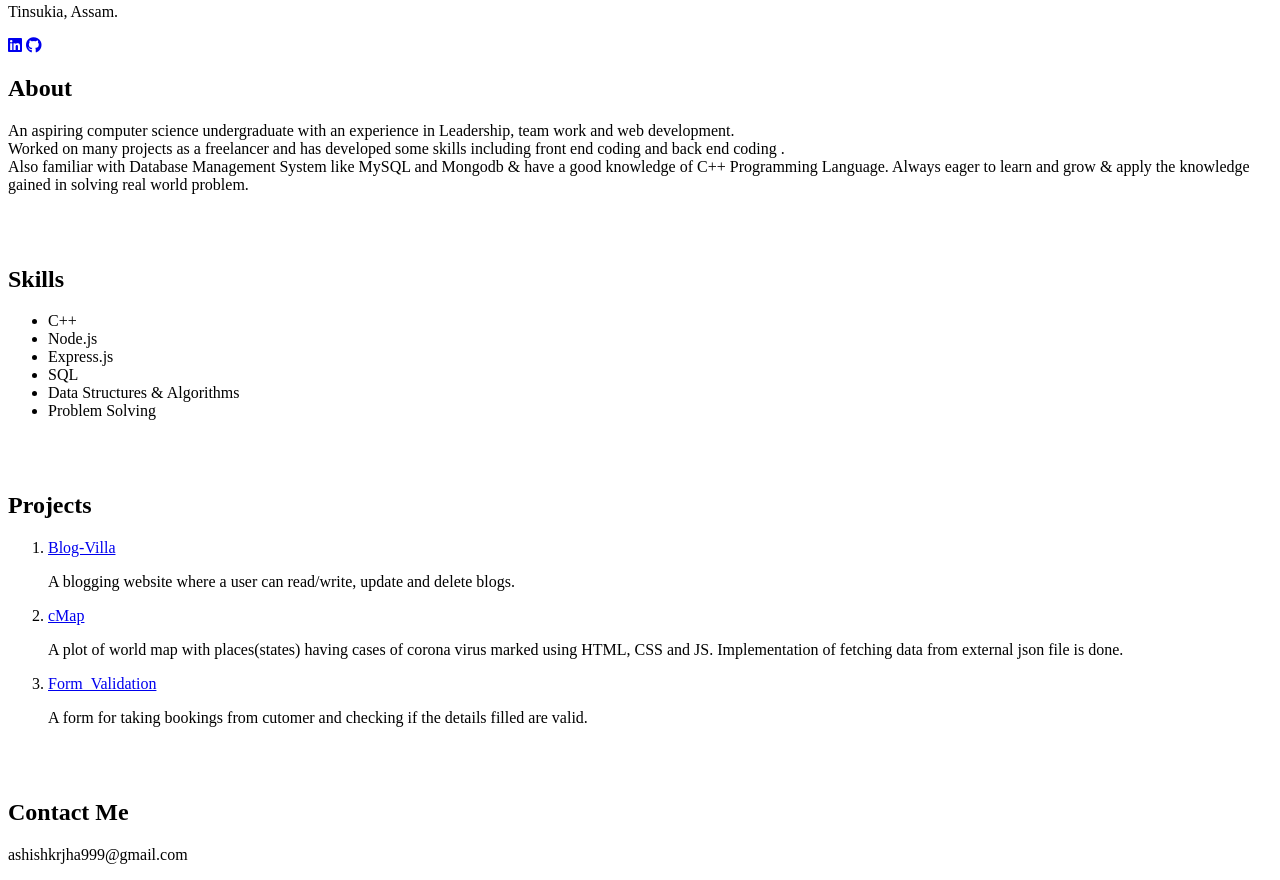
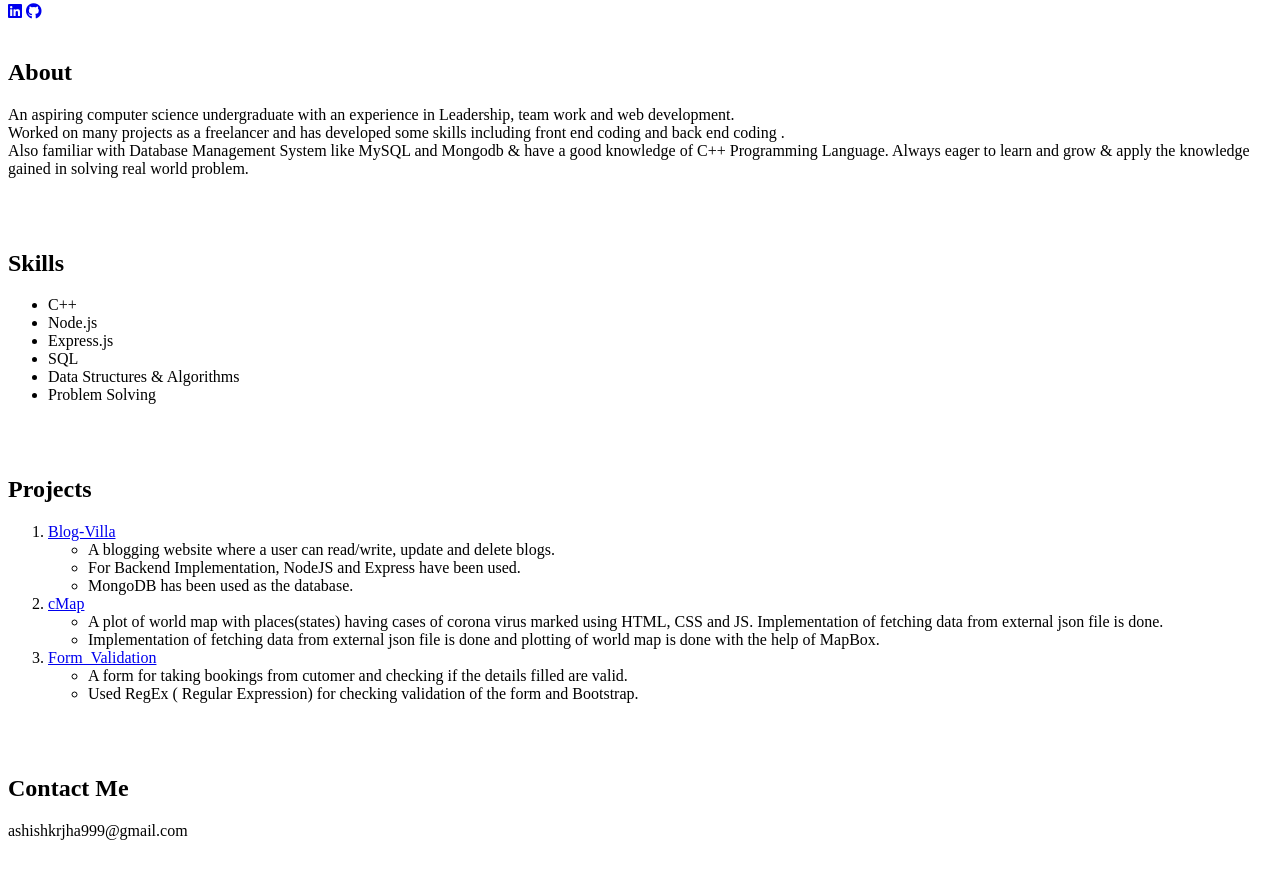
Before and after one commit to AJ-533/PORTFOLIO, a plain HTML site: page index.html in a window 1280 px wide. Shown: the part 426-1306 px from the top of the page. After the commit the page ends 1282 px from the top, so only its background shows below. Drawn offline with Linux system fonts and the light colour scheme; some icons are missing.

Commit message:
Update index.html

```diff
--- a/index.html
+++ b/index.html
@@ -17,10 +17,10 @@
             <!-- <i class="fas fa-code fa-5x white"></i> -->
             <img src="PP_Photo.jpg" alt="Seems like it's Ashish..." width="300" height="350">
             <h2>Hey, This is Ashish here....Wanna know me?.... Read about me below :)</h2>
-            <p>Tinsukia, Assam.</p>
             <a href="https://www.linkedin.com/in/ashish-kumar-jha-b316321a0/"><i class="fab fa-linkedin"></i></a>
             <a href="https://www.github.com/AJ-533"><i class="fab fa-github"></i></a>
         </div>
+        <br>
         <div class="section-2">
             <h2>About</h2>
             <p>An aspiring computer science undergraduate with an experience in Leadership, team work and web
@@ -47,15 +47,27 @@
             <ol>
                 <li><a href="https://www.github.com/AJ-533/Blog-Villa"><i class="fa fa-external-link"
                             aria-hidden="true"></i>Blog-Villa</a>
-                    <p>A blogging website where a user can read/write, update and delete blogs.</p>
+                            <ul>
+                                <li>A blogging website where a user can read/write, update and delete blogs.</li>
+                                <li>For Backend
+                                    Implementation, NodeJS and Express have been used.</li>
+                                <li>MongoDB has been used as the database.</li>
+                            </ul>
                 </li>
                 <li><a href="https://www.github.com/AJ-533/cMap">cMap</a>
-                    <p>A plot of world map with places(states) having cases of corona virus marked using HTML, CSS and
-                        JS.
-                        Implementation of fetching data from external json file is done.</p>
+                    <ul>
+                        <li>A plot of world map with places(states) having cases of corona virus marked using HTML, CSS and
+                            JS. Implementation of fetching data from external json file is done.</li>
+                        <li>Implementation of
+                            fetching data from external json file is done and plotting of world map is done with the help of
+                            MapBox.</li>
+                    </ul>
                 </li>
                 <li><a href="https://www.github.com/AJ-533/Form_Validation">Form_Validation</a>
-                    <p>A form for taking bookings from cutomer and checking if the details filled are valid.</p>
+                    <ul>
+                        <li>A form for taking bookings from cutomer and checking if the details filled are valid.</li>
+                        <li>Used RegEx ( Regular Expression) for checking validation of the form and Bootstrap.</li>
+                    </ul>
                 </li>
             </ol>
 
```
